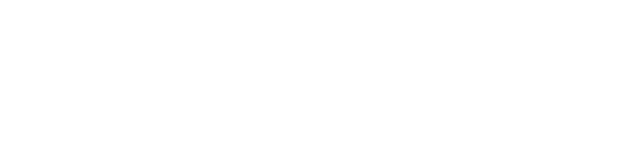
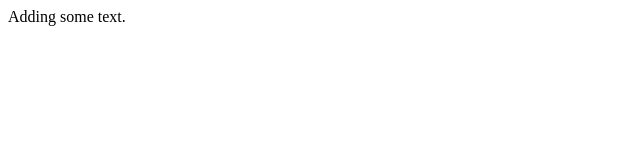
Before and after one commit to timmaster/fastway, a plain HTML site: page index.html in a window 1280 px wide. Shown: the whole page, without its empty margins (0-640 px from the left). Drawn offline with nearby package versions, Linux system fonts and the light colour scheme.

Commit message:
test tweak

```diff
--- a/index.html
+++ b/index.html
@@ -348,6 +348,6 @@
 		</div>
 	</div>
 
-
+    <p>Adding some text.</p>
 </body>
 </html>
```
